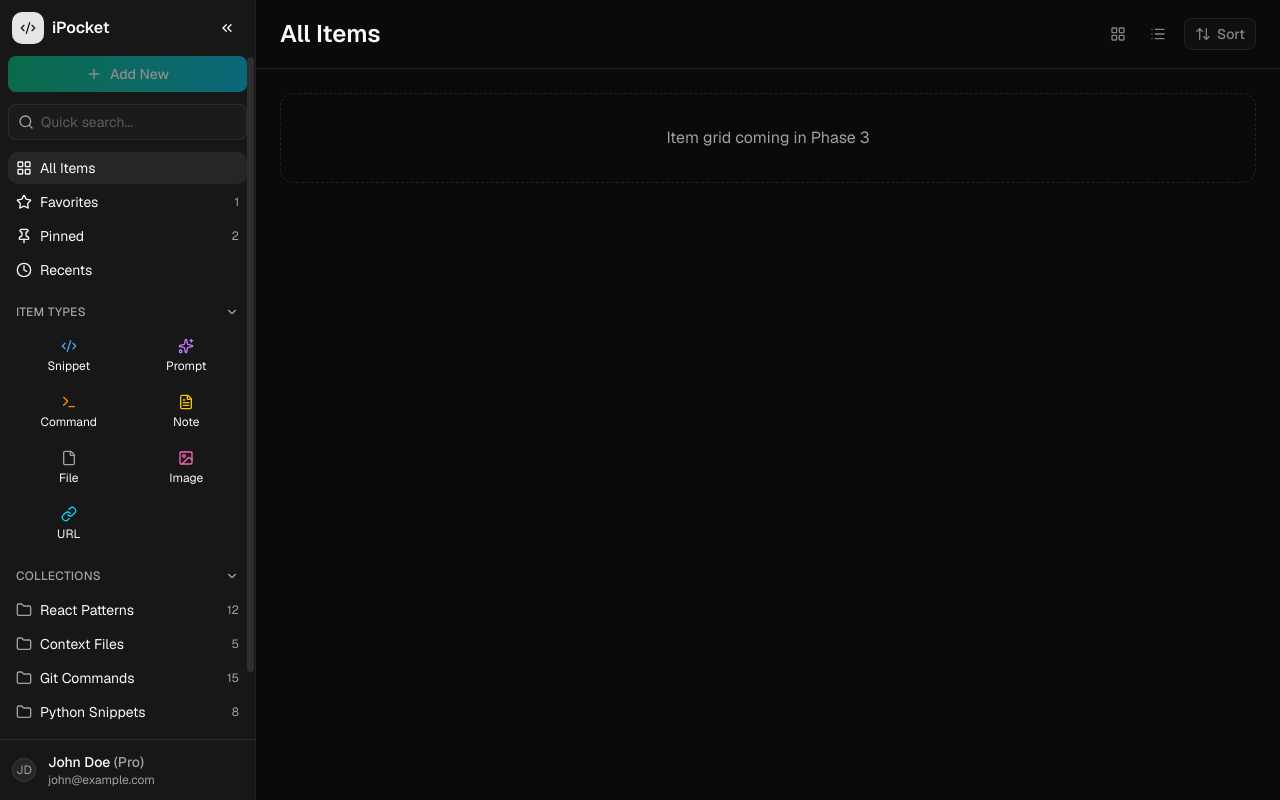
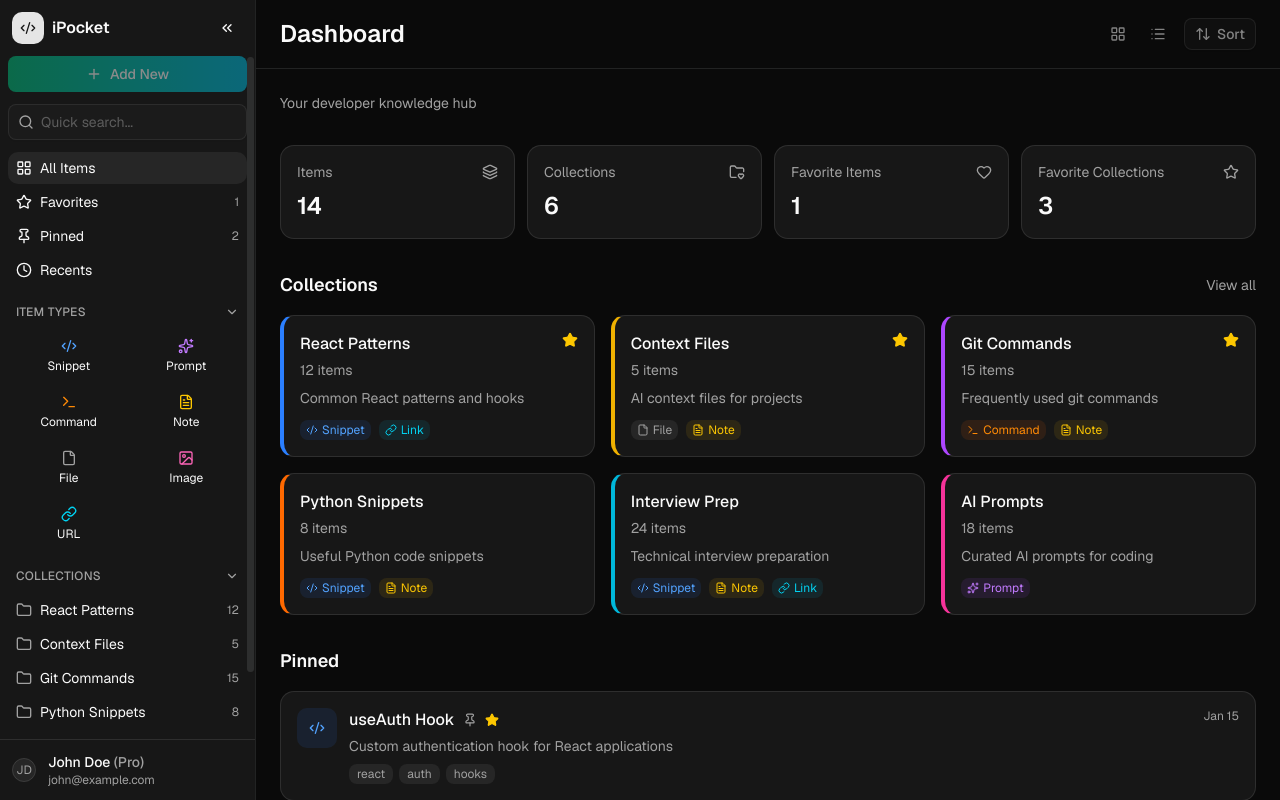
Before and after one commit to gonuoha/iPocket, a Next.js app: page /dashboard in a window 1280 px wide. Built offline with nearby package versions, Linux system fonts and the light colour scheme.

Commit message:
feat: add dashboard UI phase 3 with main content area
Add stats cards, collections grid, pinned items, and recent items to the dashboard using mock data.

```diff
--- a/context/current-feature.md
+++ b/context/current-feature.md
@@ -8,11 +8,11 @@ None
 
 ## Notes
 
-- Next up: @context/features/dashboard-phase-3-spec.md
+_No active feature._
 
 ## History
 
+- 2026-07-30: Completed **Dashboard UI Phase 3** — main area with stats cards, collections grid, pinned items, and 10 recent items
+- 2026-07-30: Started Dashboard UI Phase 3
 - 2026-07-30: Completed **Dashboard UI Phase 2** — collapsible sidebar with item types and collections, mobile drawer, single sidebar search, main header layout, user profile at bottom
-- 2026-07-30: Started Dashboard UI Phase 2
 - 2026-07-30: Completed **Dashboard UI Phase 1** — shadcn/ui init (button, input), `/dashboard` route, dark mode by default, top bar with search and New Item button (display only), sidebar and main placeholders
-- 2026-07-30: Started Dashboard UI Phase 1
--- a/src/app/dashboard/layout.tsx
+++ b/src/app/dashboard/layout.tsx
@@ -5,5 +5,5 @@ export default function DashboardLayout({
 }: {
   children: React.ReactNode;
 }) {
-  return <DashboardShell>{children}</DashboardShell>;
+  return <DashboardShell title="Dashboard">{children}</DashboardShell>;
 }
--- a/src/app/dashboard/page.tsx
+++ b/src/app/dashboard/page.tsx
@@ -1,7 +1,54 @@
+import { CollectionsGrid } from "@/components/dashboard/collection-card";
+import { ItemRow } from "@/components/dashboard/item-row";
+import { StatsCards } from "@/components/dashboard/stats-cards";
+import { collections, items } from "@/lib/mock-data";
+
+const pinnedItems = items.filter((item) => item.isPinned);
+const recentItems = [...items]
+  .sort(
+    (a, b) =>
+      new Date(b.updatedAt).getTime() - new Date(a.updatedAt).getTime()
+  )
+  .slice(0, 10);
+
 export default function DashboardPage() {
   return (
-    <div className="rounded-xl border border-dashed border-border p-8 text-center text-muted-foreground">
-      Item grid coming in Phase 3
+    <div className="space-y-8">
+      <div>
+        <p className="text-sm text-muted-foreground">
+          Your developer knowledge hub
+        </p>
+      </div>
+
+      <StatsCards />
+
+      <section className="space-y-4">
+        <div className="flex items-center justify-between gap-3">
+          <h2 className="text-lg font-semibold">Collections</h2>
+          <span className="text-sm text-muted-foreground">View all</span>
+        </div>
+        <CollectionsGrid collections={collections} />
+      </section>
+
+      {pinnedItems.length > 0 ? (
+        <section className="space-y-4">
+          <h2 className="text-lg font-semibold">Pinned</h2>
+          <div className="space-y-3">
+            {pinnedItems.map((item) => (
+              <ItemRow key={item.id} item={item} />
+            ))}
+          </div>
+        </section>
+      ) : null}
+
+      <section className="space-y-4">
+        <h2 className="text-lg font-semibold">Recent Items</h2>
+        <div className="space-y-3">
+          {recentItems.map((item) => (
+            <ItemRow key={item.id} item={item} />
+          ))}
+        </div>
+      </section>
     </div>
   );
 }
--- /dev/null
+++ b/src/components/dashboard/collection-card.tsx
@@ -0,0 +1,110 @@
+import Link from "next/link";
+import { Star } from "lucide-react";
+
+import {
+  itemTypeBgColors,
+  itemTypeColors,
+  itemTypeIcons,
+} from "@/lib/item-type-styles";
+import {
+  itemTypes,
+  items,
+  type Collection,
+  type ItemType,
+} from "@/lib/mock-data";
+import { cn } from "@/lib/utils";
+
+const borderColors = [
+  "border-l-blue-500",
+  "border-l-yellow-500",
+  "border-l-purple-500",
+  "border-l-orange-500",
+  "border-l-cyan-500",
+  "border-l-pink-500",
+];
+
+function getCollectionTypes(collectionId: string) {
+  const typeIds = [
+    ...new Set(
+      items
+        .filter((item) => item.collectionId === collectionId)
+        .map((item) => item.typeId)
+    ),
+  ];
+
+  return typeIds
+    .map((typeId) => itemTypes.find((type) => type.id === typeId))
+    .filter((type): type is ItemType => Boolean(type));
+}
+
+type CollectionCardProps = {
+  collection: Collection;
+  colorIndex: number;
+};
+
+export function CollectionCard({ collection, colorIndex }: CollectionCardProps) {
+  const types = getCollectionTypes(collection.id);
+
+  return (
+    <Link
+      href={`/collections/${collection.id}`}
+      className={cn(
+        "block rounded-xl border border-border border-l-4 bg-card p-4 transition-colors hover:bg-muted/40",
+        borderColors[colorIndex % borderColors.length]
+      )}
+    >
+      <div className="flex items-start justify-between gap-2">
+        <h3 className="font-medium">{collection.name}</h3>
+        {collection.isFavorite ? (
+          <Star className="size-4 shrink-0 fill-yellow-400 text-yellow-400" />
+        ) : null}
+      </div>
+      <p className="mt-1 text-sm text-muted-foreground">
+        {collection.itemCount} items
+      </p>
+      {collection.description ? (
+        <p className="mt-2 line-clamp-2 text-sm text-muted-foreground">
+          {collection.description}
+        </p>
+      ) : null}
+      {types.length > 0 ? (
+        <div className="mt-3 flex flex-wrap gap-2">
+          {types.map((type) => {
+            const Icon = itemTypeIcons[type.icon];
+            return (
+              <span
+                key={type.id}
+                className={cn(
+                  "inline-flex items-center gap-1 rounded-md px-1.5 py-0.5 text-xs",
+                  itemTypeBgColors[type.color],
+                  itemTypeColors[type.color]
+                )}
+              >
+                <Icon className="size-3" />
+                {type.name.replace(/s$/, "")}
+              </span>
+            );
+          })}
+        </div>
+      ) : null}
+    </Link>
+  );
+}
+
+type CollectionsGridProps = {
+  collections: Collection[];
+};
+
+export function CollectionsGrid({ collections: collectionList }: CollectionsGridProps) {
+  return (
+    <div className="grid gap-4 sm:grid-cols-2 xl:grid-cols-3">
+      {collectionList.map((collection, index) => (
+        <CollectionCard
+          key={collection.id}
+          collection={collection}
+          colorIndex={index}
+        />
+      ))}
+    </div>
+  );
+}
--- /dev/null
+++ b/src/components/dashboard/item-row.tsx
@@ -0,0 +1,82 @@
+import Link from "next/link";
+import { FileText, Pin, Star } from "lucide-react";
+
+import {
+  itemTypeBgColors,
+  itemTypeColors,
+  itemTypeIcons,
+} from "@/lib/item-type-styles";
+import { itemTypes, type Item } from "@/lib/mock-data";
+import { cn } from "@/lib/utils";
+
+function formatDate(date: string) {
+  return new Intl.DateTimeFormat("en-US", {
+    month: "short",
+    day: "numeric",
+  }).format(new Date(date));
+}
+
+type ItemRowProps = {
+  item: Item;
+};
+
+export function ItemRow({ item }: ItemRowProps) {
+  const type = itemTypes.find((entry) => entry.id === item.typeId);
+  const Icon = type ? itemTypeIcons[type.icon] : FileText;
+
+  return (
+    <Link
+      href={`/items/${item.id}`}
+      className="flex items-start gap-3 rounded-xl border border-border bg-card p-4 transition-colors hover:bg-muted/40"
+    >
+      <div
+        className={cn(
+          "flex size-10 shrink-0 items-center justify-center rounded-lg",
+          type
+            ? [itemTypeBgColors[type.color], itemTypeColors[type.color]]
+            : ["bg-muted", "text-muted-foreground"]
+        )}
+      >
+        <Icon className="size-4" />
+      </div>
+      <div className="min-w-0 flex-1">
+        <div className="flex items-start justify-between gap-3">
+          <div className="min-w-0">
+            <div className="flex items-center gap-2">
+              <h3 className="truncate font-medium">{item.title}</h3>
+              {item.isPinned ? (
+                <Pin className="size-3.5 shrink-0 text-muted-foreground" />
+              ) : null}
+              {item.isFavorite ? (
+                <Star className="size-3.5 shrink-0 fill-yellow-400 text-yellow-400" />
+              ) : null}
+            </div>
+            {item.description ? (
+              <p className="mt-1 line-clamp-2 text-sm text-muted-foreground">
+                {item.description}
+              </p>
+            ) : null}
+          </div>
+          <time
+            dateTime={item.updatedAt}
+            className="shrink-0 text-xs text-muted-foreground"
+          >
+            {formatDate(item.updatedAt)}
+          </time>
+        </div>
+        {item.tags.length > 0 ? (
+          <div className="mt-2 flex flex-wrap gap-1.5">
+            {item.tags.map((tag) => (
+              <span
+                key={tag}
+                className="rounded-md bg-muted px-2 py-0.5 text-xs text-muted-foreground"
+              >
+                {tag}
+              </span>
+            ))}
+          </div>
+        ) : null}
+      </div>
+    </Link>
+  );
+}
--- /dev/null
+++ b/src/components/dashboard/stats-cards.tsx
@@ -0,0 +1,48 @@
+import { FolderHeart, Heart, Layers, Star } from "lucide-react";
+
+import { collections, items } from "@/lib/mock-data";
+
+const stats = [
+  {
+    label: "Items",
+    value: items.length,
+    icon: Layers,
+  },
+  {
+    label: "Collections",
+    value: collections.length,
+    icon: FolderHeart,
+  },
+  {
+    label: "Favorite Items",
+    value: items.filter((item) => item.isFavorite).length,
+    icon: Heart,
+  },
+  {
+    label: "Favorite Collections",
+    value: collections.filter((collection) => collection.isFavorite).length,
+    icon: Star,
+  },
+];
+
+export function StatsCards() {
+  return (
+    <div className="grid grid-cols-2 gap-3 lg:grid-cols-4">
+      {stats.map((stat) => {
+        const Icon = stat.icon;
+        return (
+          <div
+            key={stat.label}
+            className="rounded-xl border border-border bg-card p-4"
+          >
+            <div className="flex items-center justify-between gap-2">
+              <p className="text-sm text-muted-foreground">{stat.label}</p>
+              <Icon className="size-4 text-muted-foreground" />
+            </div>
+            <p className="mt-2 text-2xl font-semibold">{stat.value}</p>
+          </div>
+        );
+      })}
+    </div>
+  );
+}
--- /dev/null
+++ b/src/lib/item-type-styles.ts
@@ -0,0 +1,42 @@
+import {
+  Code2,
+  File,
+  FileText,
+  Image,
+  Link as LinkIcon,
+  Sparkles,
+  Terminal,
+  type LucideIcon,
+} from "lucide-react";
+
+import type { ItemType } from "@/lib/mock-data";
+
+export const itemTypeIcons: Record<ItemType["icon"], LucideIcon> = {
+  code: Code2,
+  sparkles: Sparkles,
+  terminal: Terminal,
+  "file-text": FileText,
+  file: File,
+  image: Image,
+  link: LinkIcon,
+};
+
+export const itemTypeColors: Record<ItemType["color"], string> = {
+  blue: "text-blue-400",
+  purple: "text-purple-400",
+  orange: "text-orange-400",
+  yellow: "text-yellow-400",
+  gray: "text-muted-foreground",
+  pink: "text-pink-400",
+  cyan: "text-cyan-400",
+};
+
+export const itemTypeBgColors: Record<ItemType["color"], string> = {
+  blue: "bg-blue-500/10",
+  purple: "bg-purple-500/10",
+  orange: "bg-orange-500/10",
+  yellow: "bg-yellow-500/10",
+  gray: "bg-muted",
+  pink: "bg-pink-500/10",
+  cyan: "bg-cyan-500/10",
+};
```
Also changed, not shown: src/components/dashboard/sidebar-content.tsx (+6 -30 lines).
